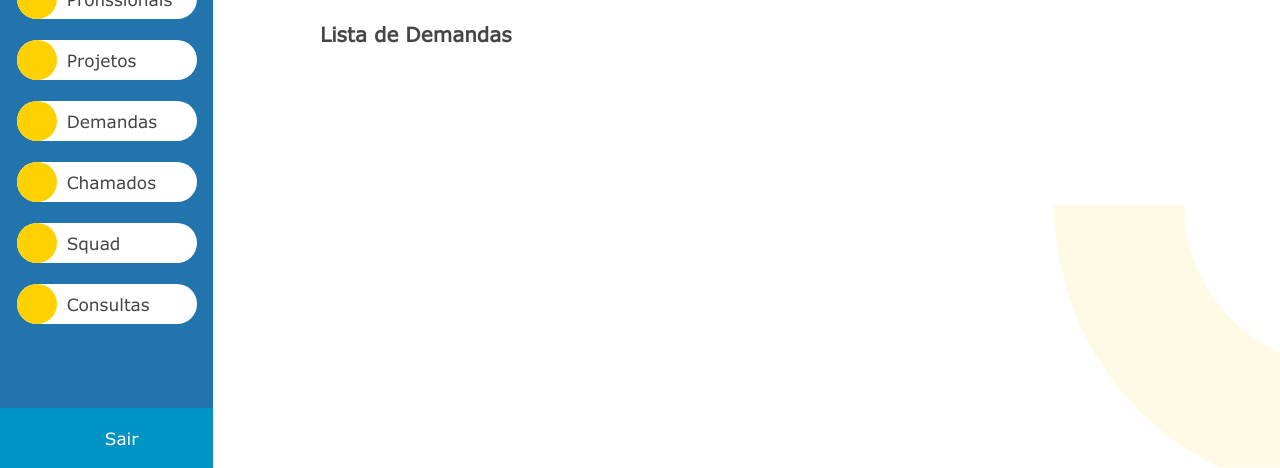
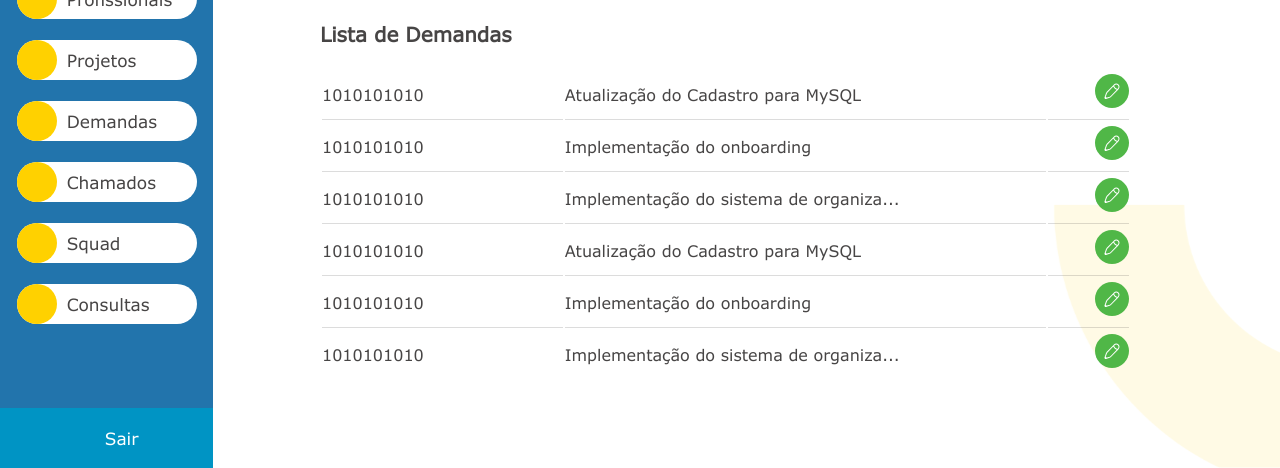
Before and after one commit to Maneasy-CODE/Maneasy-react, a React (Vite) app: page /demandaConsulta in a window 1280 px wide. Shown: the part 332-800 px from the top of the page. Built offline with nearby package versions, Linux system fonts and the light colour scheme; some icons are missing.

Commit message:
Finalizacao do componente

```diff
--- a/package.json
+++ b/package.json
@@ -10,6 +10,7 @@
     "preview": "vite preview"
   },
   "dependencies": {
+    "props": "^0.3.0",
     "react": "^18.2.0",
     "react-dom": "^18.2.0",
     "react-router-dom": "^6.15.0"
--- a/src/components/Demanda_consulta_status/index.tsx
+++ b/src/components/Demanda_consulta_status/index.tsx
@@ -3,12 +3,18 @@ import imagemEditar from "../../assets/images/btn_editar.svg"
 import { Link } from "react-router-dom";
 
 
-function Demanda_consulta_status() {
-    <ul className="num-demanda">
-        <li>01010101</li>
-        <li className="alinhamento-texto">Atualização do Cadastro para MySQL</li>
-        <Link to={""}><img src={imagemEditar} alt="" /></Link>
-    </ul>
+function Demanda_consulta_status(props: any) {
+    return (
+        <>
+            <td className="c1 fontes">{props.id}</td>
+            <td className="c2 fontes">{props.descricao}</td>
+            <td className="c3 fontes">
+                <Link to={"#"}>
+                    <img src={imagemEditar} />
+                </Link>
+            </td>
+        </>
+    )
 }
 
 export default Demanda_consulta_status;
--- a/src/components/Demanda_consulta_status/style.css
+++ b/src/components/Demanda_consulta_status/style.css
@@ -0,0 +1,23 @@
+#demanda_consulta td {
+    border-bottom: #27272729 solid 1px;
+    height: 50px;
+    border-collapse: collapse;
+}
+
+#demanda_consulta .c1{
+    width: 30%;
+}
+
+#demanda_consulta .c2{
+    width: 60%;
+}
+
+#demanda_consulta .c3{
+    display: flex;
+    justify-content: end;
+    align-items: center;
+}
+
+#demanda_consulta .c3 img{
+    width: 34px;
+}
--- a/src/pages/DemandaConsulta/index.tsx
+++ b/src/pages/DemandaConsulta/index.tsx
@@ -14,9 +14,50 @@ import Demanda_consulta_status from "../../components/Demanda_consulta_status";
 
 
 function DemandaConsulta() {
+
+    const listaDemandas: any = [
+        {
+            id: 1010101010,
+            descricao: "Atualização do Cadastro para MySQL"
+        }, {
+            id: 1010101010,
+            descricao: "Implementação do onboarding"
+        }, {
+            id: 1010101010,
+            descricao: "Implementação do sistema de organiza..."
+        }, {
+            id: 1010101010,
+            descricao: "Atualização do Cadastro para MySQL"
+        }, {
+            id: 1010101010,
+            descricao: "Implementação do onboarding"
+        }, {
+            id: 1010101010,
+            descricao: "Implementação do sistema de organiza..."
+        },  {
+            id: 1010101010,
+            descricao: "Atualização do Cadastro para MySQL"
+        }, {
+            id: 1010101010,
+            descricao: "Implementação do onboarding"
+        }, {
+            id: 1010101010,
+            descricao: "Implementação do sistema de organiza..."
+        }, {
+            id: 1010101010,
+            descricao: "Atualização do Cadastro para MySQL"
+        }, {
+            id: 1010101010,
+            descricao: "Implementação do onboarding"
+        }, {
+            id: 1010101010,
+            descricao: "Implementação do sistema de organiza..."
+        },
+    ]
+
     return (
         <main id="demanda_consulta">
-            <Menu/>
+            <Menu />
             <section>
                 <div className="container-grid">
                     <div className="conteudo">
@@ -55,7 +96,21 @@ function DemandaConsulta() {
                         <div className="lista-demandas">
                             <h2>Lista de Demandas</h2>
                             <div className="scroll">
-                                <Demanda_consulta_status/>
+                                <table>
+                                    <tbody>
+                                        {
+                                            listaDemandas.map((demandas: any) => {
+                                                return <tr key={demandas.id}>
+                                                    <Demanda_consulta_status
+                                                        id={demandas.id}
+                                                        descricao={demandas.descricao}
+                                                    />
+                                                </tr>
+                                            })
+                                        }
+
+                                    </tbody>
+                                </table>
                             </div>
 
                         </div>
--- a/src/pages/DemandaConsulta/style.css
+++ b/src/pages/DemandaConsulta/style.css
@@ -283,3 +283,10 @@ html ::-webkit-scrollbar-thumb {
 html ::-webkit-scrollbar-track {
     background: #ededed;
 }
+
+table{
+    width: 100%;
+    font-family: "VerdanaRegular";
+    font-size: 16px;
+    line-height: 28px;
+}
```
Also changed, not shown: 1 other file (tests, documents, lock files or other folders).
